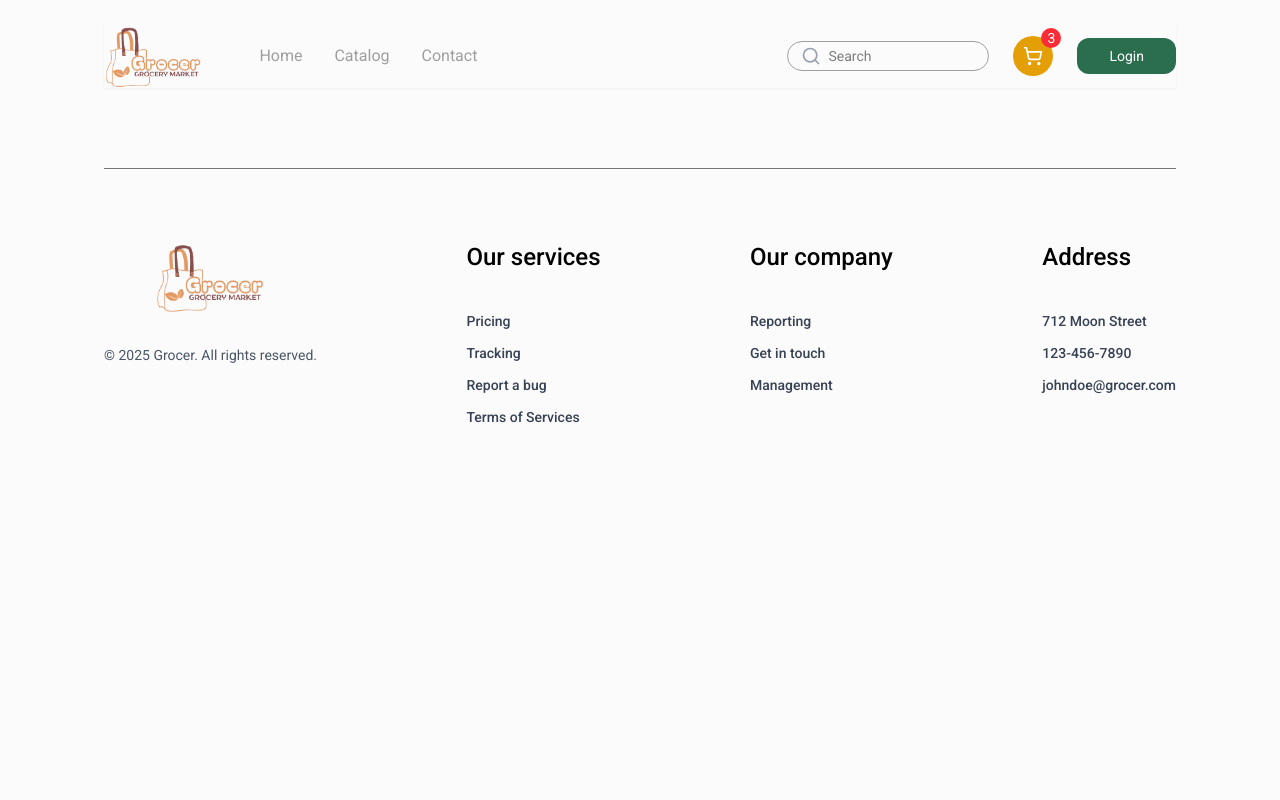
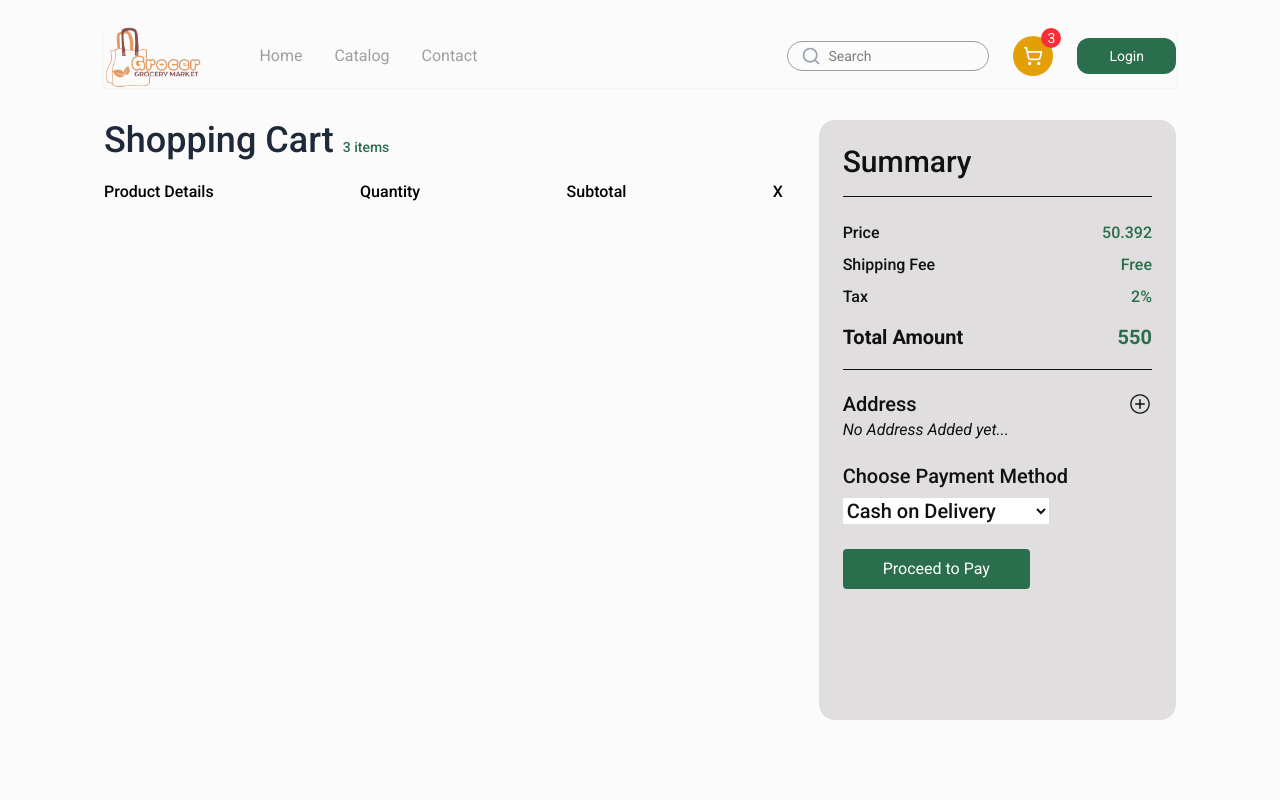
Before and after one commit to rishabhnema21/grocer, a React (Vite) app in the folder client/: page /cart in a window 1280 px wide. Shown: the top 800 px of the page. Built offline with nearby package versions, Linux system fonts and the light colour scheme.

Commit message:
Add Cart Page

```diff
--- a/client/package.json
+++ b/client/package.json
@@ -19,6 +19,7 @@
     "react": "^19.1.1",
     "react-dom": "^19.1.1",
     "react-hot-toast": "^2.6.0",
+    "react-icons": "^5.5.0",
     "react-router": "^7.9.4",
     "react-router-dom": "^7.9.4",
     "tailwindcss": "^4.1.14"
--- a/client/src/App.jsx
+++ b/client/src/App.jsx
@@ -6,6 +6,7 @@ import Footer from './components/Footer'
 import { Toaster } from 'react-hot-toast';
 import Catalog from './pages/Catalog'
 import AuthModal from './components/AuthModal'
+import Cart from './pages/Cart'
 
 const App = () => {
 
@@ -21,7 +22,7 @@ const App = () => {
           <Route path='/home' element={<Home />} />
           <Route path='/' element={<Home />} />
           <Route path='/catalog' element={<Catalog />}/>
-          {/* <Route path='/login' element={<AuthModal />}/> */}
+          <Route path='/cart' element={<Cart />}/>
         </Routes>
       </div>
       <Footer />
--- /dev/null
+++ b/client/src/pages/Cart.jsx
@@ -0,0 +1,67 @@
+import React from 'react'
+import { IoIosAddCircleOutline } from "react-icons/io";
+
+const Cart = () => {
+  return (
+    <main>
+        <div className='mt-8 min-h-[75vh] w-[100%] flex'>
+            <div className='w-2/3'>
+                <h1 className='text-2xl md:text-3xl lg:text-4xl font-medium text-gray-800'>Shopping Cart <span className='text-sm text-[#2B6E4E]'>3 items</span></h1>
+
+                <div className='cart-header flex font-medium mt-5 justify-between w-[95%]'>
+                    <span>Product Details</span>
+                    <span>Quantity</span>
+                    <span>Subtotal</span>
+                    <span>X</span>
+                </div>
+            </div>
+
+            <div className='w-1/3 bg-[#e0dede] rounded-2xl p-6'>
+                <h2 className='text-[#111] text-3xl mb-4 font-medium'>Summary</h2>
+                <hr className='text-[#111]'/>
+
+                <div className='pricing mb-4 mt-5 leading-8'>
+                    <p className="flex justify-between">
+                        <span className='text-[#111] font-medium'>Price</span>
+                        <span className='text-[#2B6E4E] font-medium'>50.392</span>
+                    </p>
+                    <p className="flex justify-between">
+                        <span className='text-[#111] font-medium'>Shipping Fee</span>
+                        <span className='text-[#2B6E4E] font-medium'>Free</span>
+                    </p>
+                    <p className="flex justify-between">
+                        <span className='text-[#111] font-medium'>Tax</span>
+                        <span className='text-[#2B6E4E] font-medium'>2%</span>
+                    </p>
+                    <p className="mt-2 flex justify-between">
+                        <span className='text-[#111] text-[20px] font-bold'>Total Amount</span>
+                        <span className='text-[#2B6E4E] text-[20px] font-bold'>550</span>
+                    </p>
+                </div>
+                <hr className='text-[#111]'/>
+
+                <div>
+                    <div className='flex justify-between mt-5 items-center'>
+                        <h2 className='text-[#111] font-medium text-xl'>Address</h2>
+                        <IoIosAddCircleOutline  className='text-2xl text-[#111]'/>
+                    </div>
+                    <p className='text-[#111] italic'>No Address Added yet...</p>
+                </div>
+
+                <div className='mt-5 text-[#111] font-medium text-xl'>
+                    <label for="payment">Choose Payment Method</label>
+                    <select className='bg-white outline-none w-2/3 mt-2' name="payment" id="payment">
+                        <option value="Cash On Delivery">Cash on Delivery</option>
+                        <option value="UPI">UPI</option>
+                        <option value="Net Banking">Net Banking</option>
+                    </select>
+                </div>
+
+                <button className="bg-[#2B6E4E] mt-6 hover:bg-[#1b5c3d] transition-all duration-200 ease-in cursor-pointer px-10 py-2 text-white rounded-sm">Proceed to Pay</button>
+            </div>
+        </div>
+    </main>
+  )
+}
+
+export default Cart
```
Also changed, not shown: 1 other file (tests, documents, lock files or other folders).
